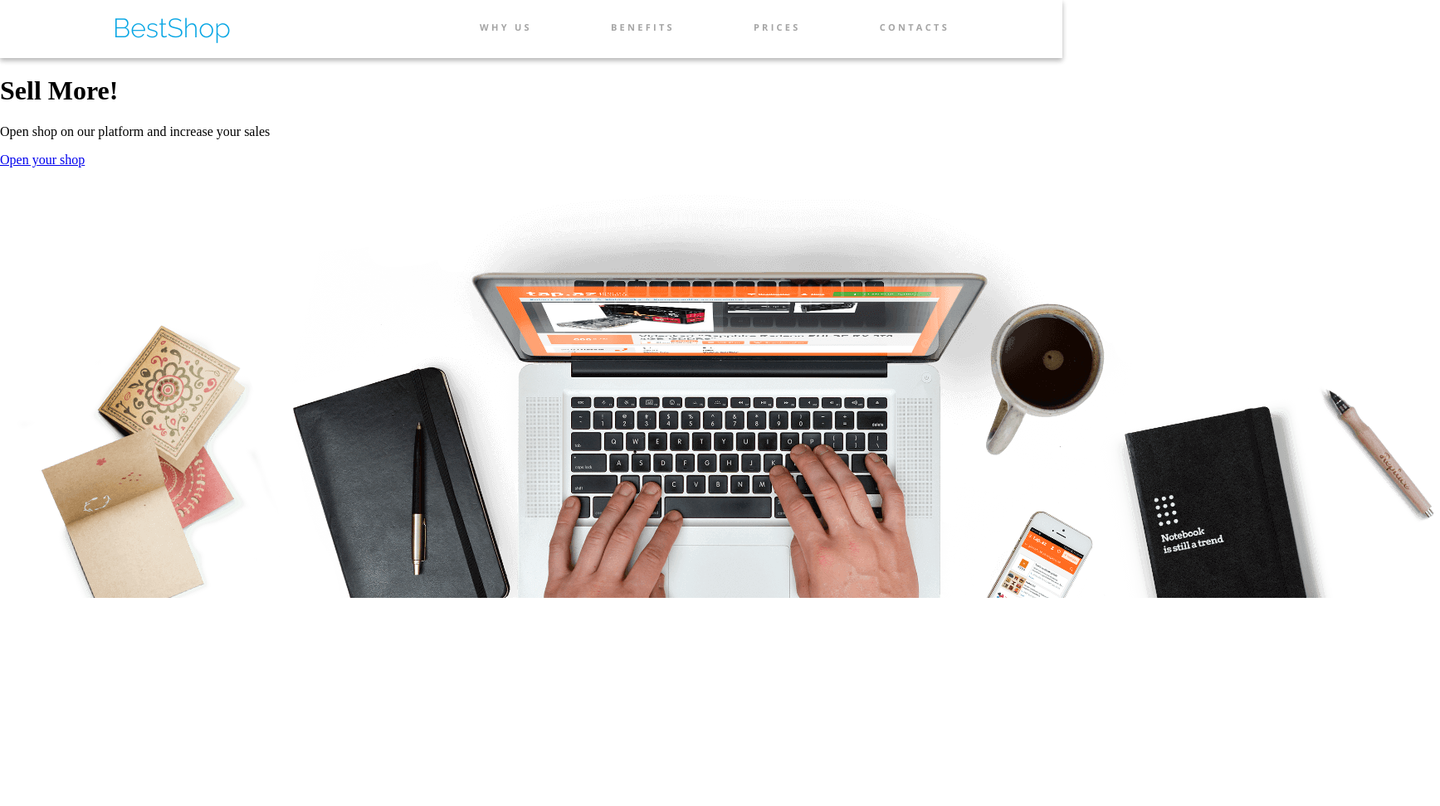
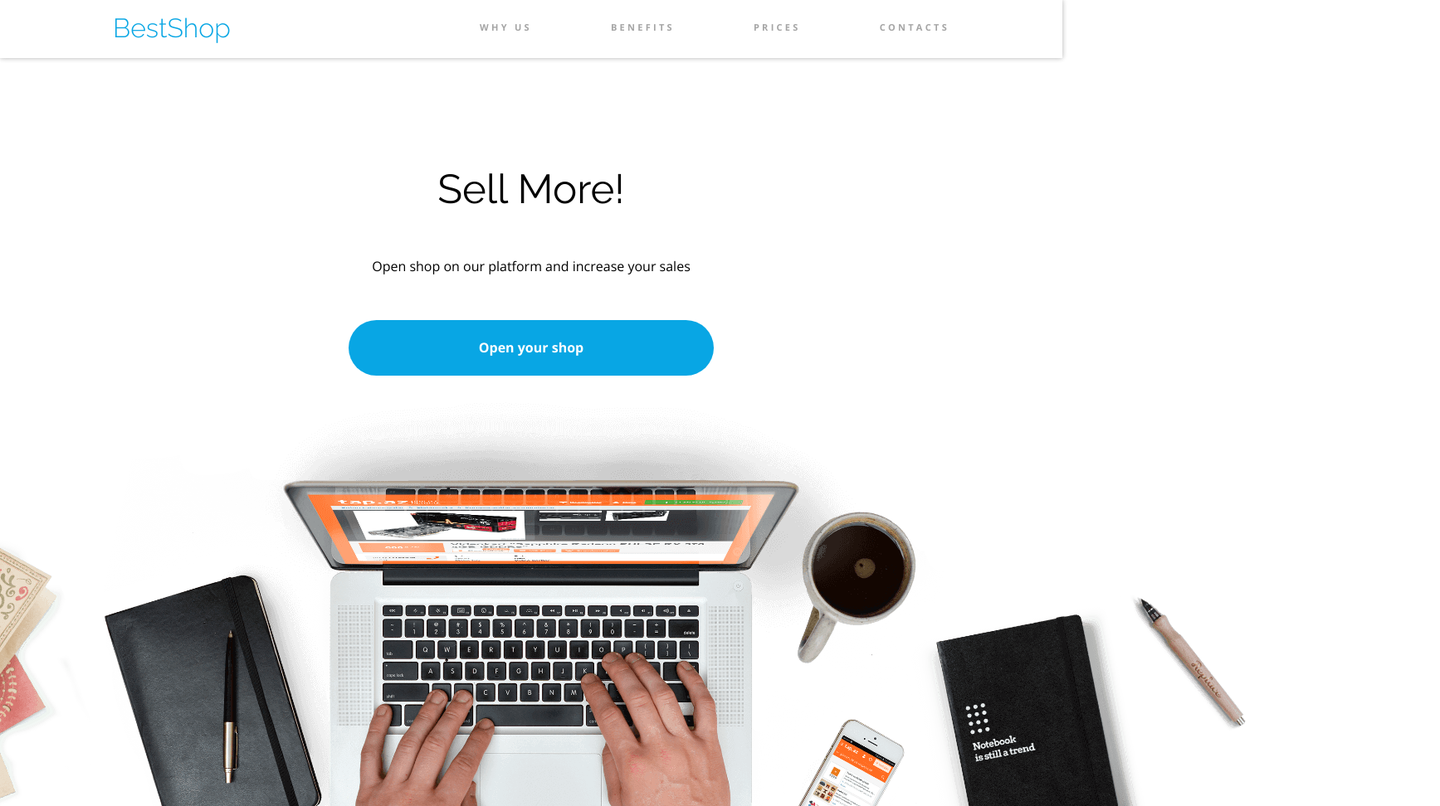
Before and after one commit to PatrykBombik/BestShop, a plain HTML site: page index.html in a window 1280 px wide. Shown: the whole page at 83% size, 1735 px wide, since content can reach past the window. Before the commit the page ends 800 px from the top, so only its background shows below. Drawn offline with nearby package versions, Linux system fonts and the light colour scheme.

Commit message:
add style for hero

```diff
--- a/src/styles/styles.css
+++ b/src/styles/styles.css
@@ -19,13 +19,11 @@ html, body {
     background-color: #fff;
     width: 100%;
     min-height: 100vh;
-    background-position: center;
-    background-size: cover;
-    background-repeat: no-repeat;
 }
 
 .container {
-    box-shadow: 0 0.1875rem 0.375rem var(--border-color-header);
+    box-shadow: 0 0.01875rem 0.375rem var(--border-color-header);
+
 }
 
 .container .container__inner {
@@ -80,8 +78,58 @@ html, body {
     border-bottom: 0.25rem solid var(--color-primary);
 }
 
-.hero {}
-.hero .hero__lead {}
-.hero .hero_lbl {}
-.hero .hero__btn {}
-.hero .hero__btn .hero__bgi {}
+.hero {
+    min-height: 100vh;
+    width: 100%;
+    max-width: var(--max-width);
+    display: flex;
+    flex-direction: column;
+    align-items: center;
+    margin-inline: auto;
+}
+
+.hero .hero__lead {
+    font-size: 3.0625rem;
+    line-height: 1.16;
+    font-family: 'Raleway', sans-serif;
+    font-weight: 400;
+    color: var(--color-black);
+    text-align: center;
+    margin-top: 8.125rem;
+}
+
+.hero .hero_lbl {
+    font-size: 1rem;
+    font-family: 'Open Sans',sans-serif;
+    font-weight: 400;
+    text-align: center;
+    line-height: 1.375;
+    color: var(--color-black);
+    margin-top: 1.25rem;
+}
+
+.hero .hero__btn {
+    font-size: 1rem;
+    font-family: 'Open Sans', sans-serif;
+    line-height: 1.375;
+    font-weight: 700;
+    color: var(--color-white);
+    background-color: var(--color-primary);
+    border-radius: 2.5rem;
+    width: 27.5rem;
+    height: 4.1875rem;
+    display: flex;
+    justify-content: center;
+    align-items: center;
+    text-decoration: none;
+    margin-top: 2.375rem;
+    transition: 200ms ease-in-out;
+}
+.hero .hero__btn:hover {
+    color:var(--color-black);
+}
+.hero .hero__btn .hero__bgi {
+    background-position: bottom center;
+    background-repeat: no-repeat;
+    background-size: contain;
+}
```
